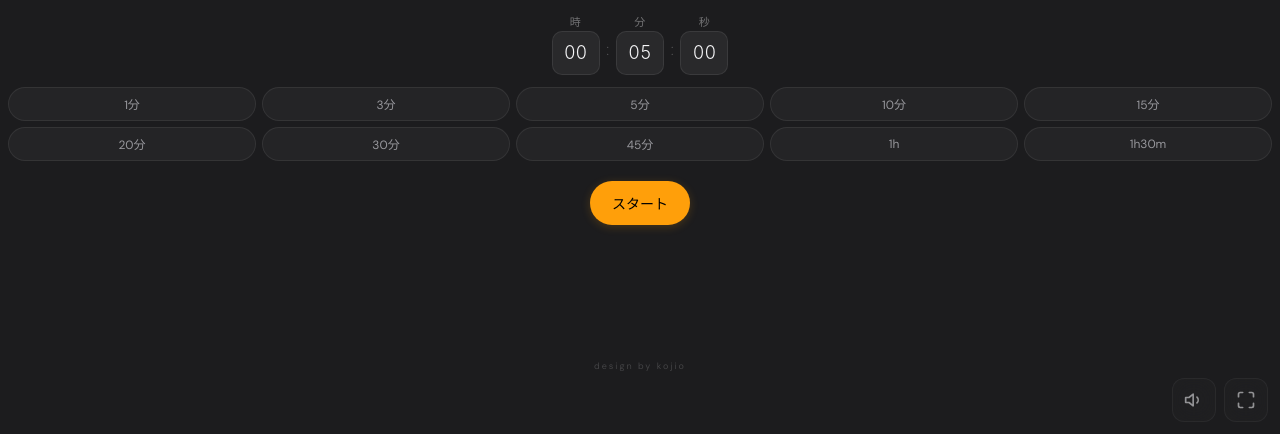
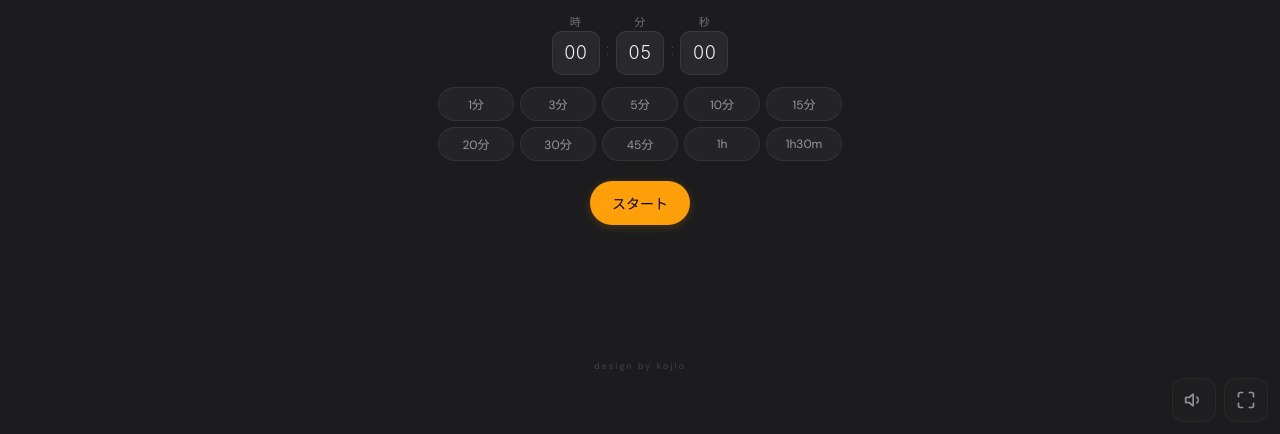
Before and after one commit to kojio1978/seminar-timer, a plain HTML site: page index.html in a window 1280 px wide. Shown: the part 366-800 px from the top of the page. Drawn offline with Linux system fonts and the light colour scheme.

Commit message:
Add files via upload

```diff
--- a/index.html
+++ b/index.html
@@ -26,7 +26,7 @@ body{
 }
 
 .app{
-  width:100%;
+  width:100%;max-width:420px;
   padding:1rem .5rem .8rem;
   display:flex;flex-direction:column;align-items:center;
   gap:1rem;position:relative;z-index:1;
```
